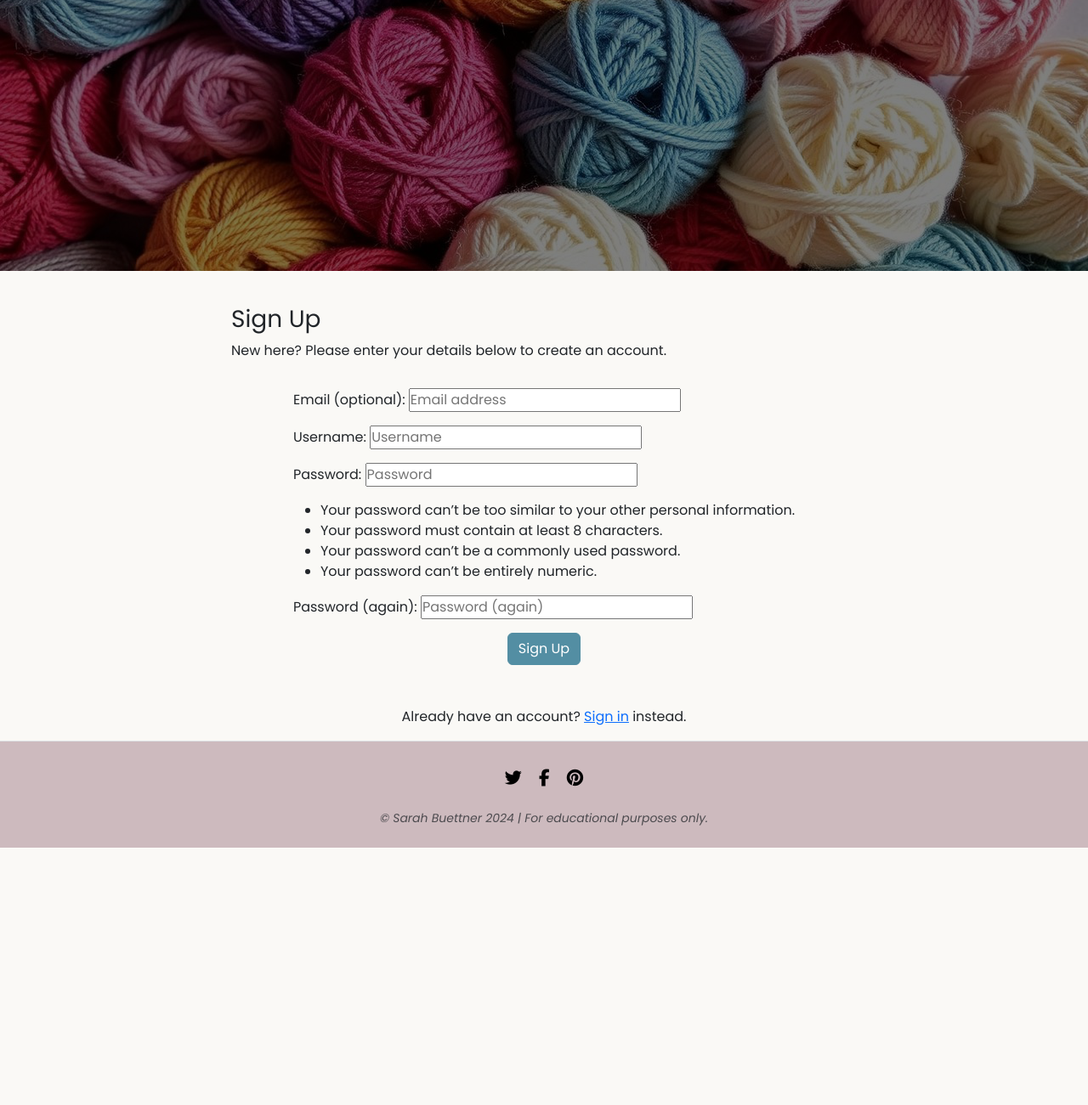
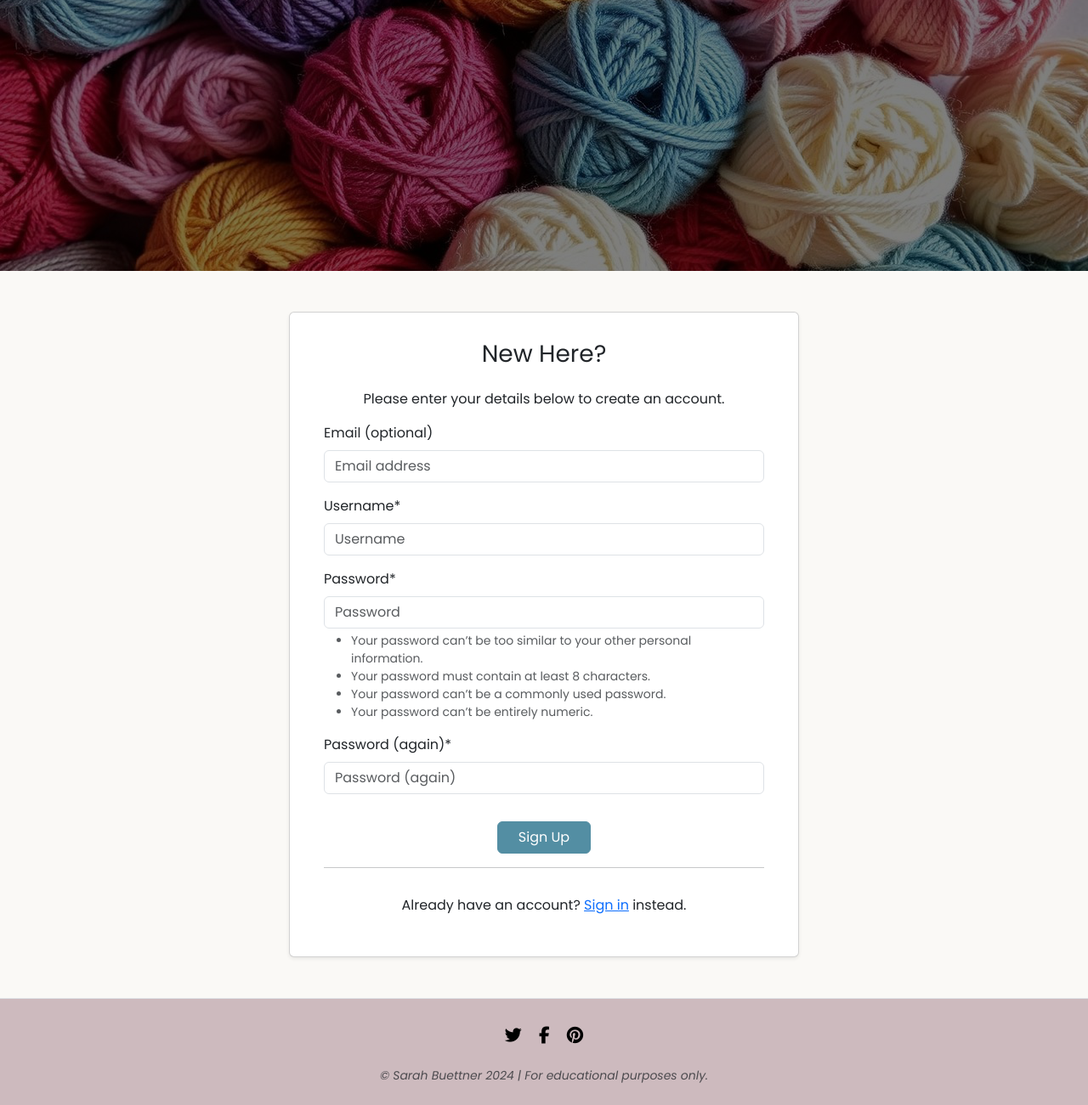
Before and after one commit to Sarah-Bue/knit-space, a Django app: page /accounts/signup/ in a window 1280 px wide. Shown: the part 57-1358 px from the top of the page at 85% size. Before the commit the page ends 1055 px from the top, so only its background shows below. Run offline with Django 4.2, Linux system fonts and the light colour scheme; some libraries are stand-ins or nearby versions; some web fonts are replaced.

Commit message:
fix: update sign in & sign up form rendering with crispyforms

```diff
--- a/blog/templates/blog/create_blogpost.html
+++ b/blog/templates/blog/create_blogpost.html
@@ -14,10 +14,10 @@
 
 <div class="container mt-3">
 
-    <!-- Back Button -->
+    <!-- Back Button (to previous page) -->
     <div class="row mt-3">
         <div class="col-12">
-            <a href="javascript:history.back()" class="btn btn-secondary mb-3"> &laquo; Back</a>
+            <a href="javascript:history.back()" class="btn btn-secondary mb-3"> &laquo; Return</a>
         </div>
     </div>
 
--- a/blog/templates/blog/edit_blogpost.html
+++ b/blog/templates/blog/edit_blogpost.html
@@ -13,10 +13,10 @@
 {% block content %}
     <div class="container mt-3">
 
-        <!-- Back Button -->
+        <!-- Back Button (to previous page) -->
         <div class="row mt-3">
             <div class="col-12">
-                <a href="javascript:history.back()" class="btn btn-secondary mb-3"> &laquo; Back</a>
+                <a href="javascript:history.back()" class="btn btn-secondary mb-3"> &laquo; Return</a>
             </div>
         </div>
 
--- a/knit_space/settings.py
+++ b/knit_space/settings.py
@@ -58,6 +58,7 @@ INSTALLED_APPS = [
     'cloudinary',
     # Crispy Forms
     'crispy_forms',
+    "crispy_bootstrap5",
     # KnitSpace applications
     'blog',
     'about',
@@ -110,7 +111,9 @@ TEMPLATES = [
     },
 ]
 
-CRISPY_TEMPLATE_PACK = 'bootstrap4'
+# Templates for Crispy FOrm
+CRISPY_ALLOWED_TEMPLATE_PACKS = "bootstrap5"
+CRISPY_TEMPLATE_PACK = "bootstrap5"
 
 # WSGI application configuration for serving the application
 WSGI_APPLICATION = 'knit_space.wsgi.application'
--- a/requirements.txt
+++ b/requirements.txt
@@ -1,5 +1,6 @@
 asgiref==3.8.1
 cloudinary==1.36.0
+crispy-bootstrap5==2024.10
 dj-database-url==0.5.0
 dj3-cloudinary-storage==0.0.6
 Django==4.2.16
--- a/templates/account/signup.html
+++ b/templates/account/signup.html
@@ -4,53 +4,50 @@
 <!-- Load internationalization tags for content translation -->
 {% load i18n %}
 
+<!-- Load CrispyForms -->
+{% load crispy_forms_tags %}
+
 <!-- Set page title to "Sign Up"-->
 {% block head_title %}
-{% trans "Sign Up" %}
+{% trans "KnitSpace | Sign Up" %}
 {% endblock %}
 
 <!-- Start Content Block -->
 {% block content %}
-
-<!-- The Sign Up section has been adapted from Code Institute's "I Think Therefore I Blog" walkthrough -->
-<div class="container">
-  <div class="row">
-    <div class="col-md-8 mt-3 offset-md-2">
-      <h3>{% trans "Sign Up" %}</h3>
-      <p>
-        <!-- Start Translation Block -->
+<div class="container d-flex justify-content-center my-5">
+  <div class="card shadow-sm px-4 py-3" style="max-width: 600px;">
+    <div class="card-body">
+      <!-- Headings -->
+      <h3 class="text-center mb-4">{% trans "New Here?" %}</h3>
+      <p class="mb-3 text-center">
+        <!-- Translation Block -->
         {% blocktrans %}
-        New here? Please enter your details below to create an account.
-        <!-- End Translation Blog -->
+        Please enter your details below to create an account.
         {% endblocktrans %}
       </p>
-    </div>
-  </div>
-
-  <div class="row">
-    <div class="col-md-8 mt-3 offset-md-2 d-flex flex-column align-items-center">
-      <form class="signup" id="signup_form" method="post"
-        action="{% url 'account_signup' %}">
+      <!-- Sign Up Form -->
+      <form method="post" action="{% url 'account_signup' %}">
         <!-- Cross-Site request forgery protection -->
         {% csrf_token %}
-        <!-- Form fields rendered as paragraphs -->
-        {{ form.as_p }}
-        <!-- Redicrect after successful signup -->
+        <!-- Formfields rendered with CrispyForms -->
+        {{ form|crispy }}
+        <!-- Redirect after successful login -->
         {% if redirect_field_value %}
-        <input type="hidden" name="{{ redirect_field_name }}"
-          value="{{ redirect_field_value }}" />
+          <input type="hidden" name="{{ redirect_field_name }}" value="{{ redirect_field_value }}" />
         {% endif %}
-        <!-- Button -->
+        <!-- Sign Up Button -->
         <div class="d-flex justify-content-center">
-          <button class="btn btn-secondary mb-3" type="submit">{% trans "Sign Up" %}</button>
+          <button class="btn btn-secondary mt-3 px-4" type="submit">
+            {% trans "Sign Up" %}
+          </button>
         </div>
       </form>
       <hr>
-      <p>
-        <!-- Start Translation Block -->
+      <!-- Link to Sign In -->
+      <p class="text-center mt-3">
+        <!-- Translation Block -->
         {% blocktrans %}
         Already have an account? <a class="link" href="{{ login_url }}">Sign in</a> instead.
-        <!-- End Translation Blog -->
         {% endblocktrans %}
       </p>
     </div>
```
Also changed, not shown: about/templates/about/about.html (+8 -0 lines), templates/account/login.html (+17 -16 lines), README.md.
